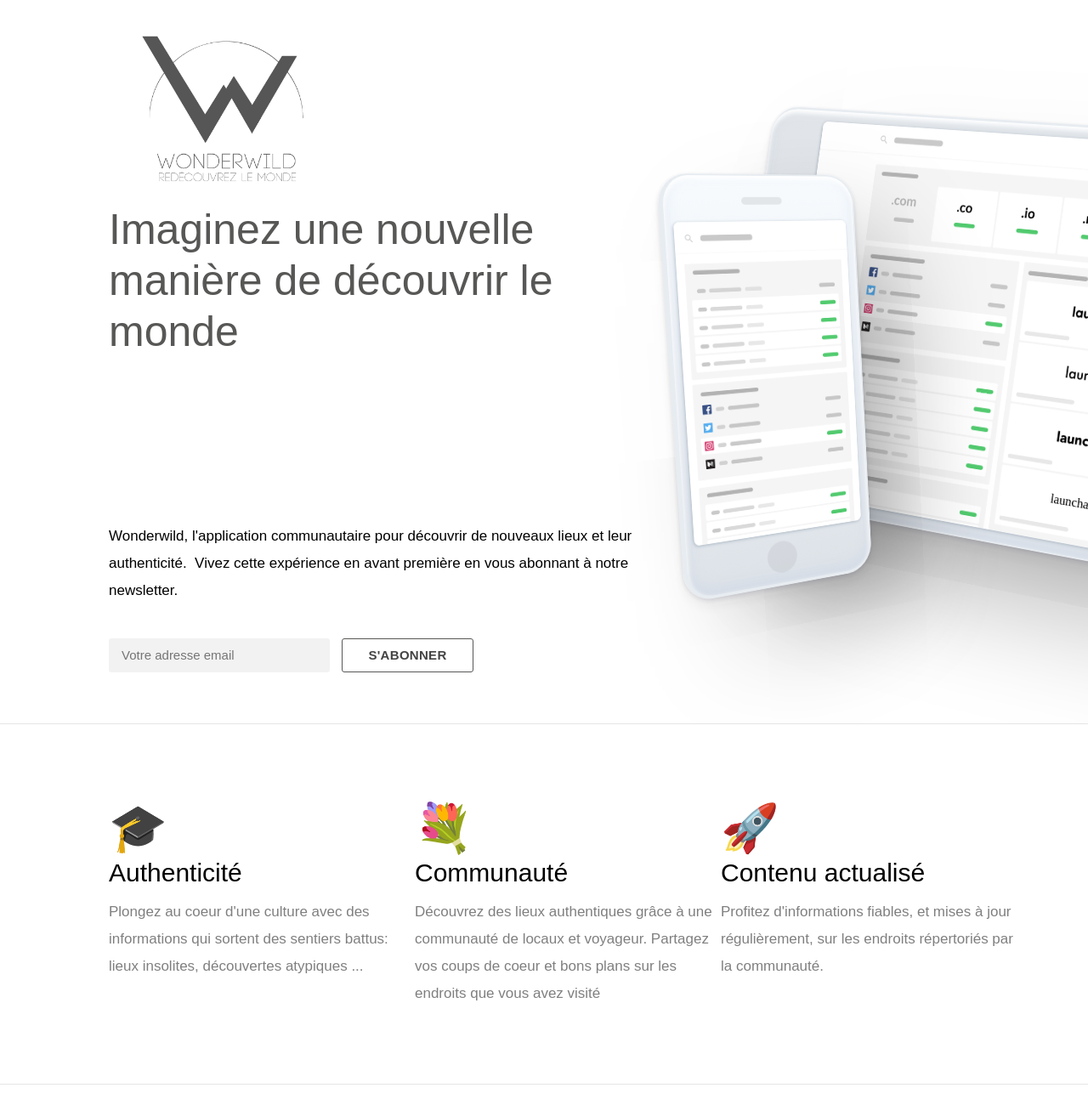
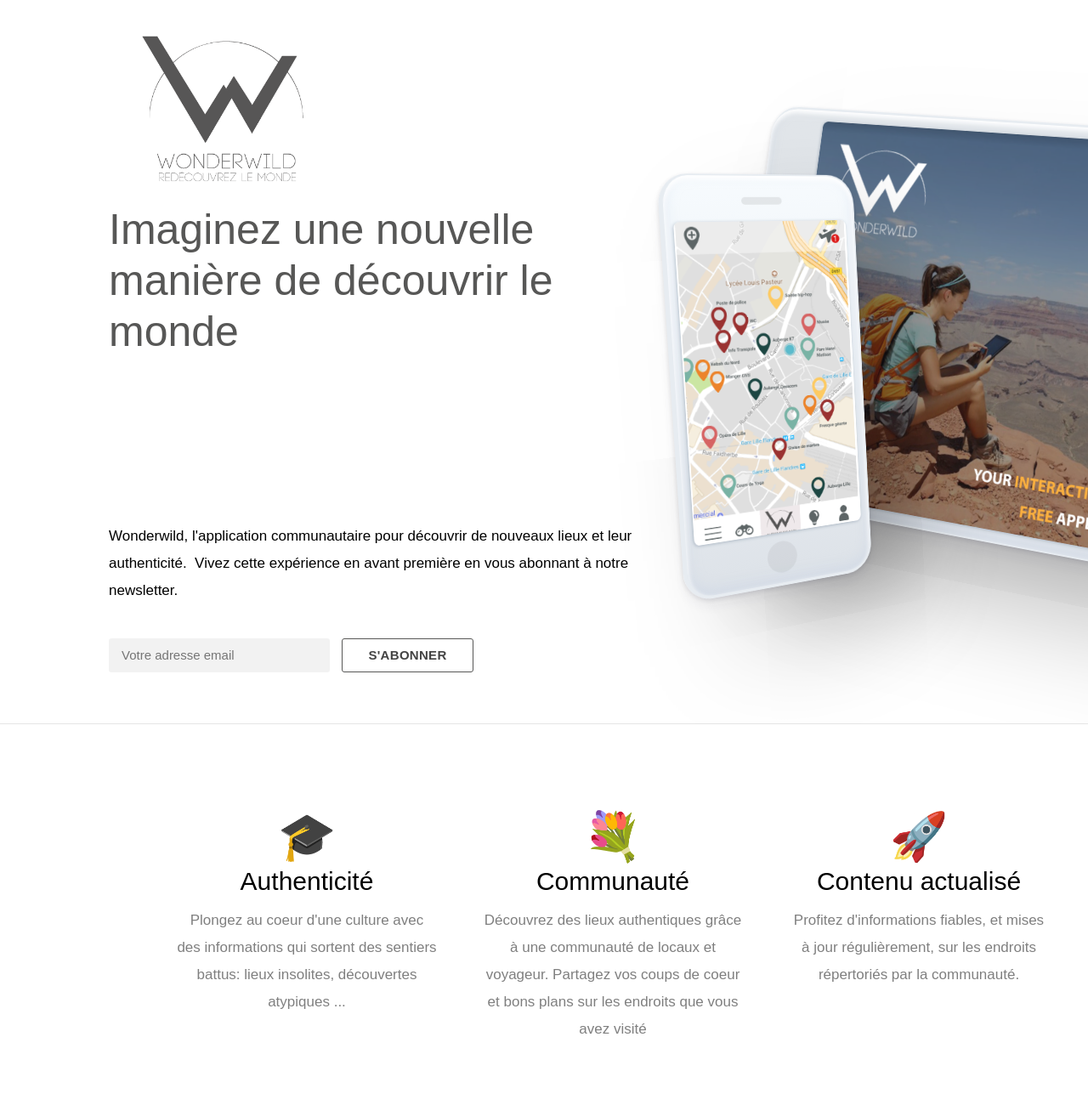
Before and after one commit to Wonderwild/Wonderwild, a plain HTML site: page index.html in a window 1280 px wide. Shown: the top 1300 px of the page at 85% size. Before the commit the page ends 1276 px from the top, so only its background shows below. Drawn offline with Linux system fonts and the light colour scheme.

Commit message:
Add files via upload
Modif 03/07

```diff
--- a/css/devices.css
+++ b/css/devices.css
@@ -7,9 +7,16 @@
 	background: white;
 }
 .sidedevices .iphoneipad .mask-img {
-	width: 100%;
+	width: 98%;
+	margin-left:2px;
 	display: block;
 }
+
+.sidedevices .iphoneipad .mask-img2 {
+	width: 115%;
+	display: block;
+}
+
 .sidedevices .iphoneipad .iphone,
 .sidedevices .iphoneipad .ipad {
 	border-radius: 40px;
--- a/css/main.css
+++ b/css/main.css
@@ -133,7 +133,9 @@ p.paragraph {
 .col-1 {width: 8.333333%;}
 .col-2 {width: 16.666667%;}
 .col-3 {width: 25%;}
-.col-4 {width: 33.333333%;}
+.col-4 {width: 33.333333%;
+padding-right:5%;
+}
 .col-5 {width: 41.666667%;}
 .col-6 {width: 60%;}
 .col-7 {width: 58.333333%;}
@@ -238,6 +240,8 @@ p.paragraph {
 	}
 }
 .socialproof {
+	text-align: center;
+	width: 100vw;
 	padding: 90px 0;
 }
 .ctas-button,
@@ -276,7 +280,8 @@ p.paragraph {
 .footer .nav-link {
 	display: inline-block;
 	margin: 0 10px;
-}.ctas-button,
+}
+.ctas-button,
 .ctas-button-2 {
 	display: inline-block;
 	height: 40px;
@@ -325,7 +330,9 @@ p.paragraph {
 	}
 }
 .feature3 {
-	padding: 90px 0;
+	text-align:center;
+	margin: 100px;
+	padding-bottom: 100px;
 	border-bottom: 1px solid rgba(0,0,0,.1);
 }
 .feature3 .emoji {
--- a/index.html
+++ b/index.html
@@ -47,12 +47,12 @@
           <div class="iphoneipad">
             <div class="iphone">
               <div class="mask">
-                <img class="mask-img" src="img/mobileapp.svg">
+                <img class="mask-img" src="img/map.png">
               </div>
             </div>
             <div class="ipad">
               <div class="mask">
-                <img class="mask-img" src="img/webapp.svg">
+                <img class="mask-img2" src="img/affiche.png">
               </div>
             </div>
           </div>
@@ -102,7 +102,7 @@
 
 
 
-<!--
+
     <div class="feature4">
       <div class="container-lrg flex">
         <div class="col-5 centervertical">
@@ -120,12 +120,12 @@
             <div class="iphones">
               <div class="iphone">
                 <div class="mask">
-                  <img class="mask-img" src="img/mobileapp.svg">
+                  <img class="mask-img" src="img/lieu.png">
                 </div>
               </div>
               <div class="iphone iphone__2">
                 <div class="mask">
-                  <img class="mask-img" src="img/mobileapp.svg">
+                  <img class="mask-img" src="img/categ.png">
                 </div>
               </div>
             </div>
@@ -135,11 +135,11 @@
     </div>
 
 
- -->
 
 
 
-<!--     <div class="socialproof">
+<!--
+    <div class="socialproof">
       <div class="container-sml">
         <div class="flex text-center">
           <div class="col-12">
@@ -152,8 +152,10 @@
           </div>
         </div>
       </div>
-    </div> -->
-    <!-- <div class="footer">
+    </div>
+     -->
+
+    <div class="footer center">
       <div class="container-sml">
         <div class="col-12 text-center">
           <div>
@@ -180,7 +182,7 @@
             </span>
           </div>
         </div>
-      </div> -->
+      </div>
     </div>
   </body>
 </html>
```
Also changed, not shown: img/Affiche.PNG (added), img/Categ.png (added), img/compass.png (added), img/compass.svg (added), img/compass1.png (added), img/dialog.png (added), img/dialog.svg (added), img/lieu.png (added), img/map.png (added), img/passage-of-time.png (added), img/plus.png (added), img/plus.svg (added), img/soleil.png (added), img/wishlist.png (added), 1 more files, 2 other files.
